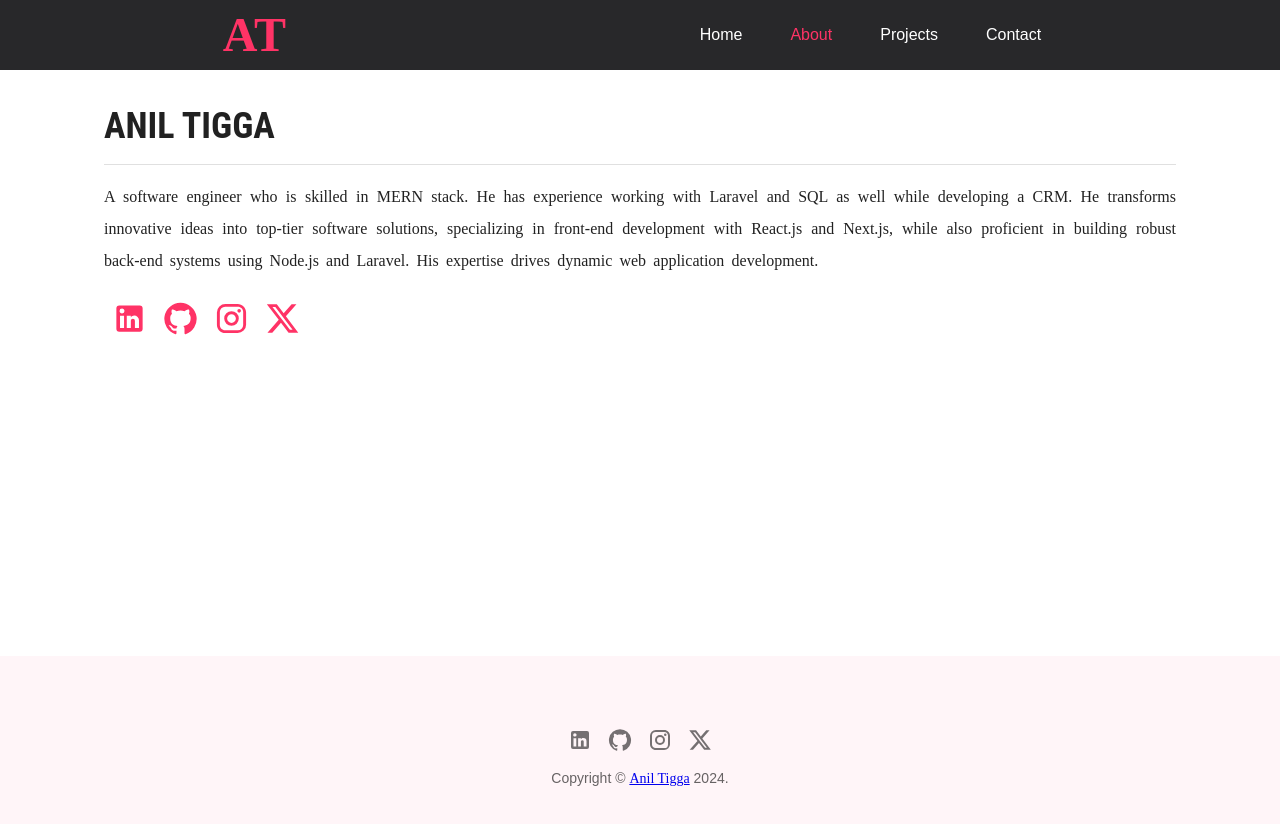
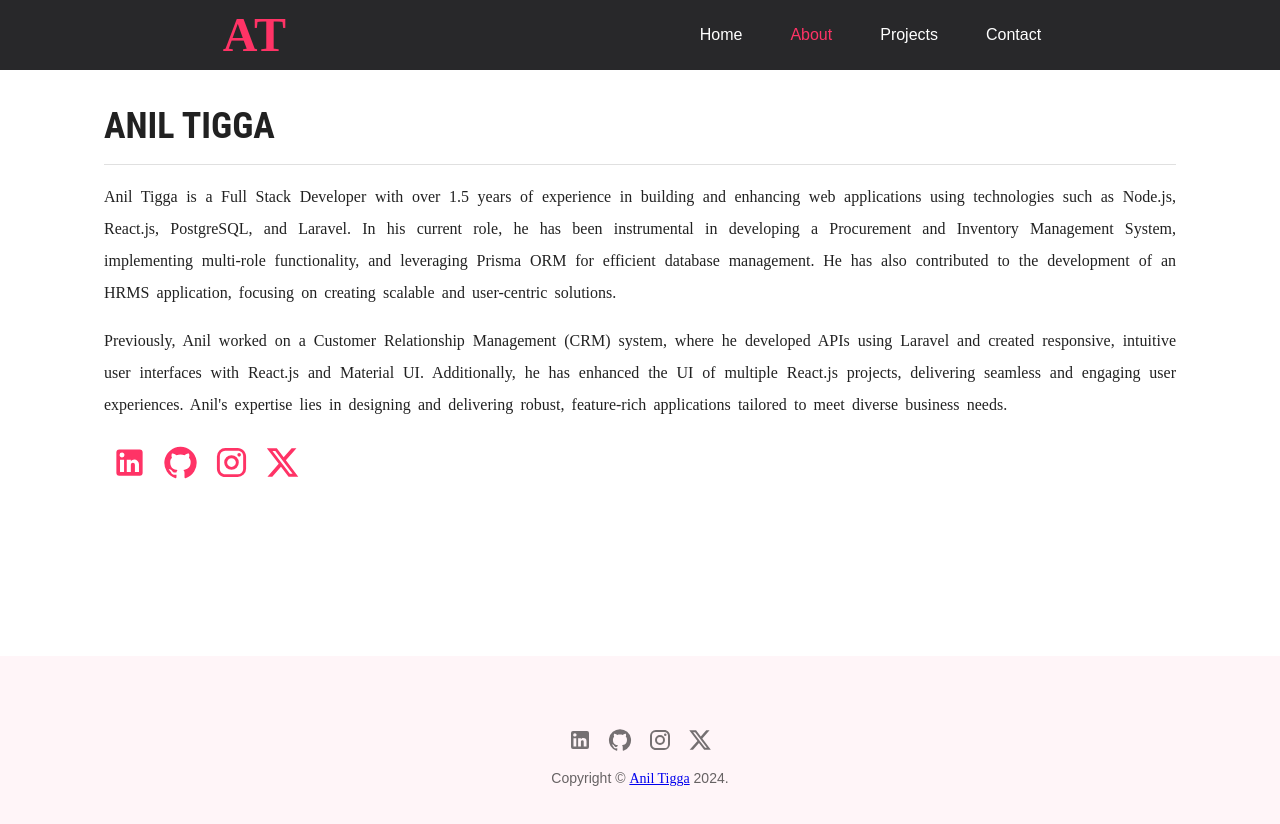
Before and after one commit to anighost1/ATPortNext, a Next.js app: page /about in a window 1280 px wide. Shown: the top 824 px of the page. Built offline with nearby package versions, Linux system fonts and the light colour scheme; a web font is replaced by a local one.

Commit message:
enhancements

```diff
--- a/app/about/page.js
+++ b/app/about/page.js
@@ -37,11 +37,17 @@ function About() {
                             textAlign: 'justify'
                         }}
                     >
-                        A software engineer who is skilled in MERN stack.
-                        He has experience working with Laravel and SQL as well while developing a CRM.
-                        He transforms innovative ideas into top-tier software solutions,
-                        specializing in front-end development with React.js and Next.js, while also proficient in building robust back-end systems using Node.js and Laravel.
-                        His expertise drives dynamic web application development.
+                        Anil Tigga is a Full Stack Developer with over 1.5 years of experience in building and enhancing web applications using technologies such as Node.js, React.js, PostgreSQL, and Laravel. In his current role, he has been instrumental in developing a Procurement and Inventory Management System, implementing multi-role functionality, and leveraging Prisma ORM for efficient database management. He has also contributed to the development of an HRMS application, focusing on creating scalable and user-centric solutions.
+                    </Typography>
+                    <Typography
+                        variant='body'
+                        sx={{
+                            lineHeight: '2rem',
+                            wordSpacing: '0.2rem',
+                            textAlign: 'justify'
+                        }}
+                    >
+                        Previously, Anil worked on a Customer Relationship Management (CRM) system, where he developed APIs using Laravel and created responsive, intuitive user interfaces with React.js and Material UI. Additionally, he has enhanced the UI of multiple React.js projects, delivering seamless and engaging user experiences. Anil's expertise lies in designing and delivering robust, feature-rich applications tailored to meet diverse business needs.
                     </Typography>
                     <Stack
                         direction={'row'}
--- a/app/page.js
+++ b/app/page.js
@@ -1,12 +1,14 @@
 import withRoot from "@/theme/withRoot"
 import Hero from "@/components/Hero";
 import ProjectsLite from "@/components/ProjectsLite";
+import Featured from "@/components/Featured";
 
 function Home() {
     return (
         <>
             <Hero />
-            <ProjectsLite/>
+            {/* <Featured /> */}
+            <ProjectsLite />
         </>
     );
 }
--- a/components/Hero.jsx
+++ b/components/Hero.jsx
@@ -6,7 +6,6 @@ import HeroLayout from './HeroLayout';
 // import bgImage from '/subtle-prism.svg'
 import { Box } from '@mui/material';
 import withRoot from '@/theme/withRoot';
-import Image from 'next/image';
 
 const backgroundImage = '/subtle-prism.svg'
 
@@ -43,7 +42,7 @@ function Hero() {
                 variant="h5"
                 sx={{ mb: 4, mt: { xs: 4, sm: 10 } }}
             >
-                A software engineer who is eager to learn more and build robust systems.
+                A software engineer passionate about continuous learning and building robust, scalable systems.
             </Typography>
         </HeroLayout>
     );
```
Also changed, not shown: components/Featured.jsx (added, +20 -0 lines), public/svg/featureBg.svg (added).
